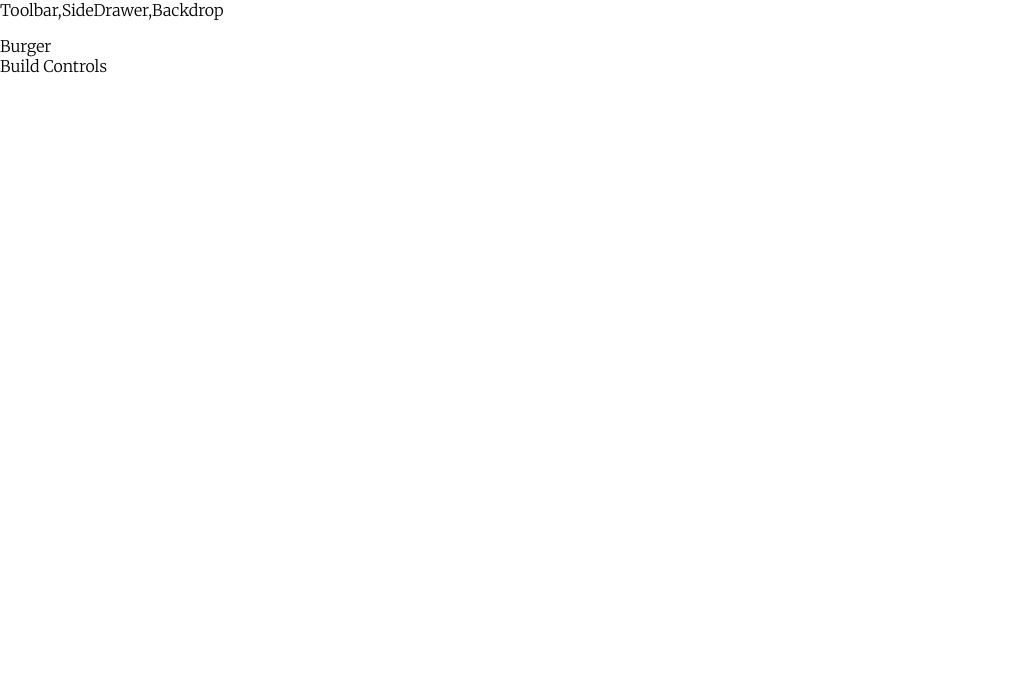
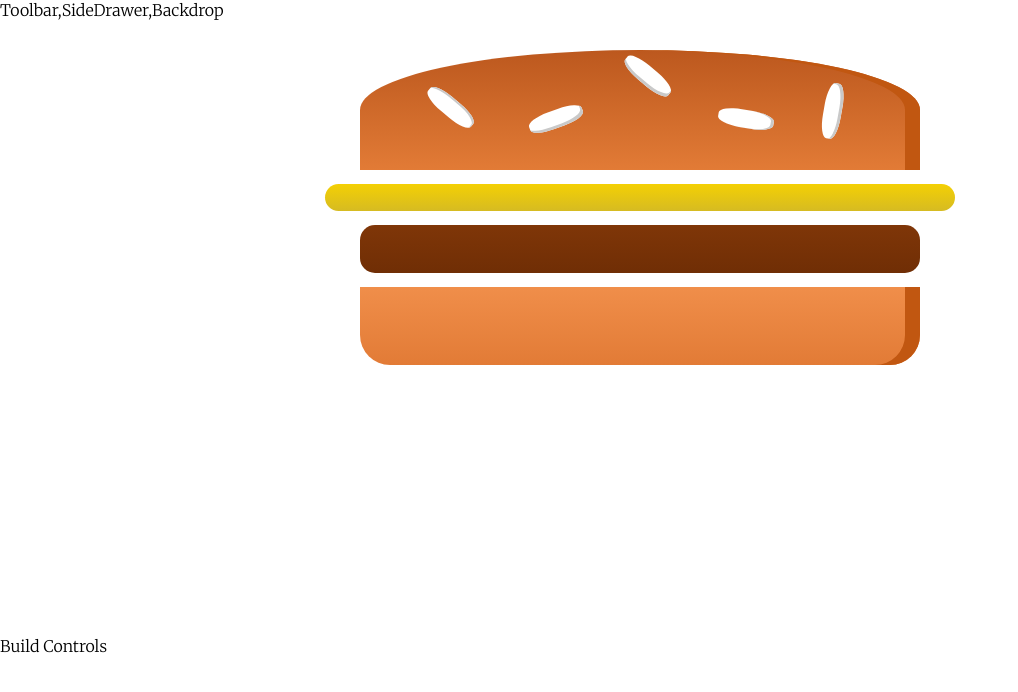
Before and after one commit to ing-arriola/BurgerBuilderApp, a React app: page / in a window 1280 px wide. Shown: the top 692 px of the page, without its empty margins (0-1018 px from the left). Built offline with nearby package versions, Linux system fonts and the light colour scheme.

Commit message:
Now the burger can be rendered on the UI

```diff
--- a/src/components/Burger/Burger.js
+++ b/src/components/Burger/Burger.js
@@ -0,0 +1,16 @@
+import React from "react";
+import classes from "./Burger.css";
+import BurgerIngredients from "./BurgerIngredients/BurgerIngredients";
+
+const Burger = () => {
+  return (
+    <div className={classes.Burger}>
+      <BurgerIngredients type="bread-top" />
+      <BurgerIngredients type="cheese" />
+      <BurgerIngredients type="meat" />
+      <BurgerIngredients type="bread-bottom" />
+    </div>
+  );
+};
+
+export default Burger;
--- a/src/components/Burger/BurgerIngredients/BurgerIngredients.js
+++ b/src/components/Burger/BurgerIngredients/BurgerIngredients.js
@@ -1,13 +1,15 @@
 import React, { Component } from "react";
-import classes from "./BurgerIngredients.css";
+import classes from "./BurgerIngredient.css";
 import PropTypes from "prop-types";
 
 class BurgerIngredients extends Component {
   render() {
     let ingredient = null;
+    console.log("hola");
     switch (this.props.type) {
       case "bread-bottom":
         ingredient = <div className={classes.BreadBottom}></div>;
+        break;
       case "bread-top":
         ingredient = (
           <div className={classes.BreadTop}>
@@ -15,16 +17,22 @@ class BurgerIngredients extends Component {
             <div className={classes.Seeds2}></div>
           </div>
         );
+        break;
       case "meat":
         ingredient = <div className={classes.Meat}></div>;
+        break;
       case "cheese":
         ingredient = <div className={classes.Cheese}></div>;
+        break;
       case "bacon":
         ingredient = <div className={classes.Bacon}></div>;
+        break;
       case "salad":
         ingredient = <div className={classes.Salad}></div>;
+        break;
       default:
         ingredient = null;
+        break;
     }
     return ingredient;
   }
--- a/src/components/containers/BurgerBuilder.js
+++ b/src/components/containers/BurgerBuilder.js
@@ -1,11 +1,12 @@
 import React, { Component } from "react";
 import Aux from "../../hoc/Aux";
+import Burger from "../../components/Burger/Burger";
 class BurgerBuilder extends Component {
   render() {
     return (
       <div>
         <Aux>
-          <div>Burger</div>
+          <Burger />
           <div>Build Controls</div>
         </Aux>
       </div>
```
